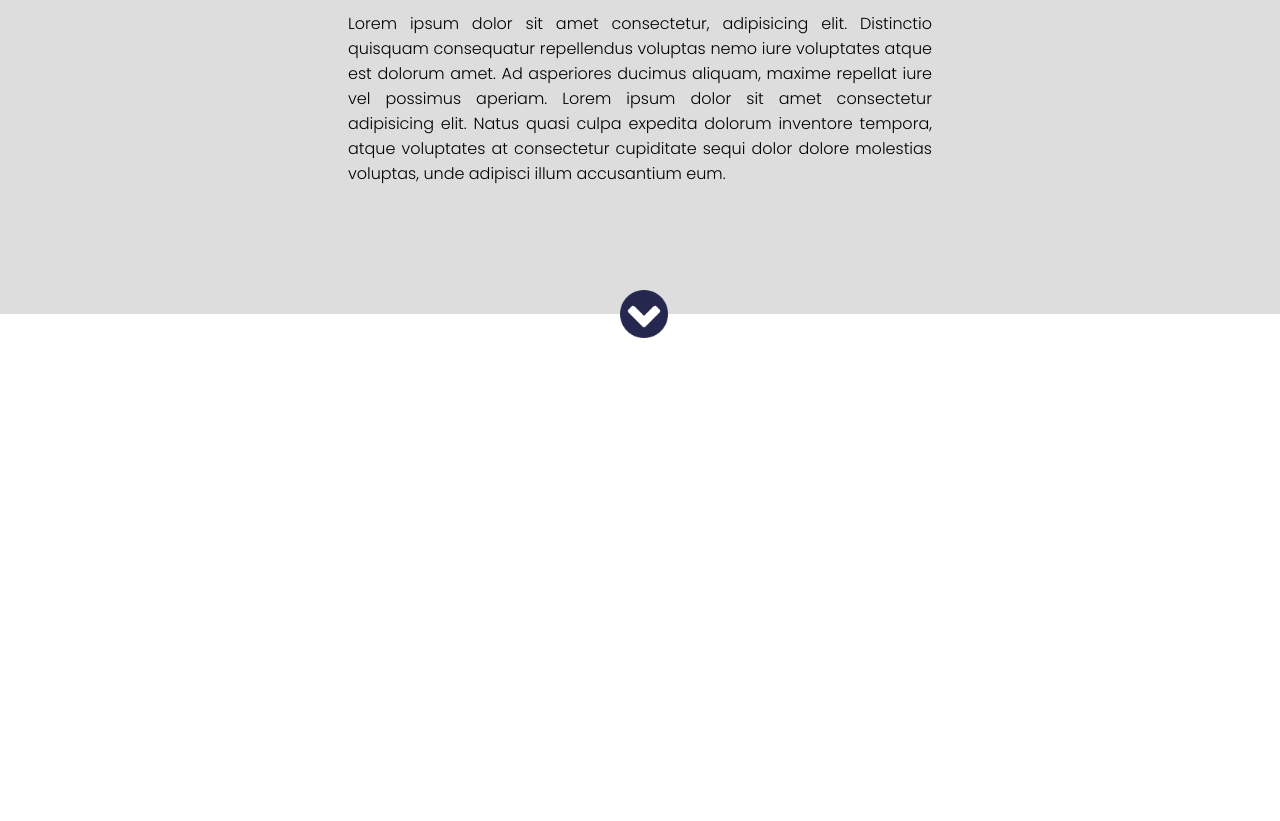
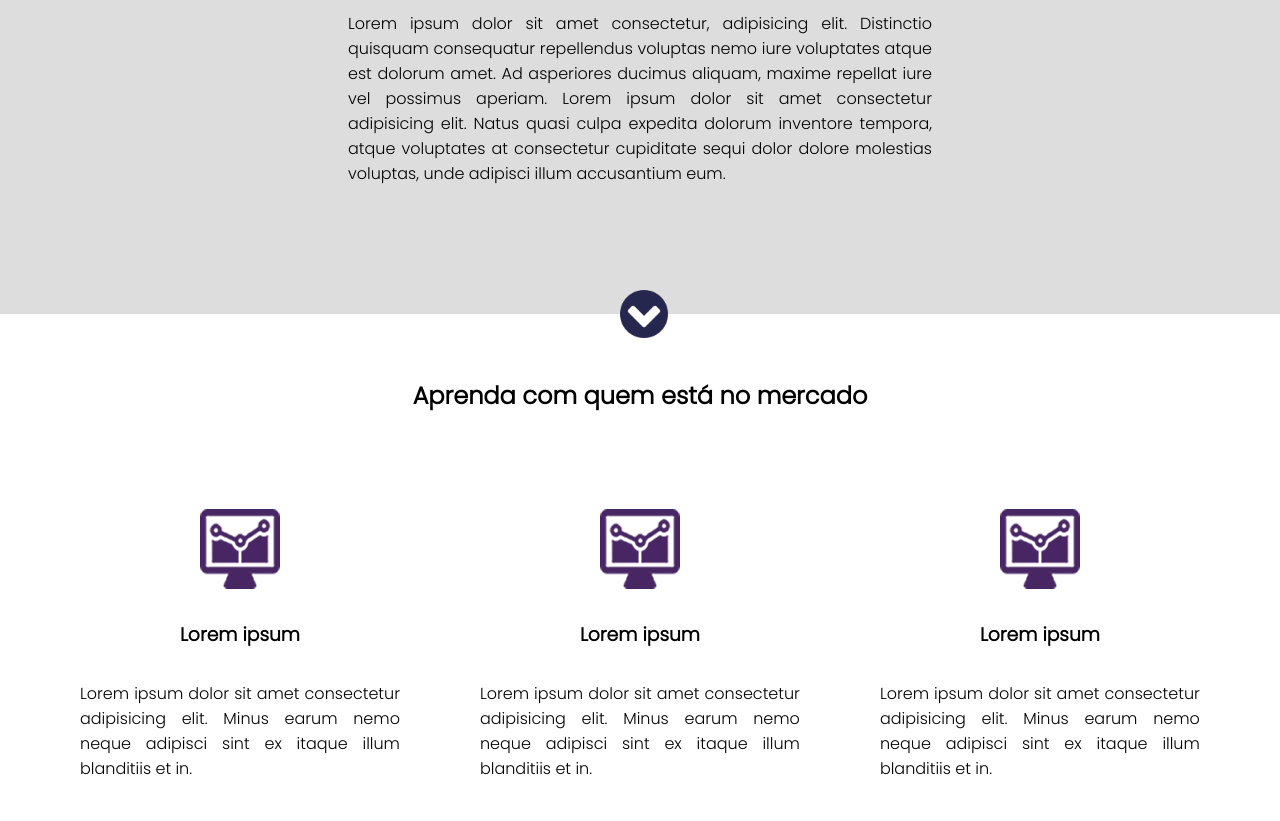
Before and after one commit to EstevanFelipeSilva/LandingPage_Projeto_01_Curso_WebMaster, a plain HTML site: page index.html in a window 1280 px wide. Shown: the part 721-1542 px from the top of the page. Before the commit the page ends 1059 px from the top, so only its background shows below. Drawn offline with Linux system fonts and the light colour scheme.

Commit message:
Section 3
Terceira <section /> foi finalizada.

```diff
--- a/CSS/Style.css
+++ b/CSS/Style.css
@@ -134,3 +134,30 @@
     top: 5rem;
     width: 3rem;
 }
+
+/* ========== SECTION CONTAINER 3 ========== */
+.section__container3 h2 {
+    padding: 4rem;
+    text-align: center;
+}
+
+.single__box {
+    float: left;
+    padding: 4rem;
+    width: 33.33%;
+}
+
+.single__box, .img__single__box {
+    padding: 1rem;
+    text-align: center;
+}
+
+.title__single__box {
+    text-align: center;
+    padding: .5rem;
+}
+
+.text__single__box {
+    text-align: justify;
+    padding: 1.5rem;
+}
--- a/index.html
+++ b/index.html
@@ -105,5 +105,54 @@
 
     </section>
 
+    <section class="section__container3">
+
+        <div class="container">
+
+            <h2>Aprenda com quem está no mercado</h2>
+
+            <div class="single__box">
+
+                <img class="img__single__box" src="/Imagens/icon.png" alt="" srcset="">
+
+                <h3 class="title__single__box">Lorem ipsum</h3>
+
+                <p class="text__single__box">
+                    Lorem ipsum dolor sit amet consectetur adipisicing elit.
+                    Minus earum nemo neque adipisci sint ex itaque illum blanditiis et in.
+                </p>
+
+            </div>
+
+            <div class="single__box">
+
+                <img class="img__single__box" src="/Imagens/icon.png" alt="" srcset="">
+
+                <h3 class="title__single__box">Lorem ipsum</h3>
+
+                <p class="text__single__box">
+                    Lorem ipsum dolor sit amet consectetur adipisicing elit.
+                    Minus earum nemo neque adipisci sint ex itaque illum blanditiis et in.
+                </p>
+
+            </div>
+
+            <div class="single__box">
+
+                <img class="img__single__box" src="/Imagens/icon.png" alt="" srcset="">
+
+                <h3 class="title__single__box">Lorem ipsum</h3>
+
+                <p class="text__single__box">
+                    Lorem ipsum dolor sit amet consectetur adipisicing elit.
+                    Minus earum nemo neque adipisci sint ex itaque illum blanditiis et in.
+                </p>
+
+            </div>
+
+        </div>
+
+    </section>
+
 </body>
 </html>
```
